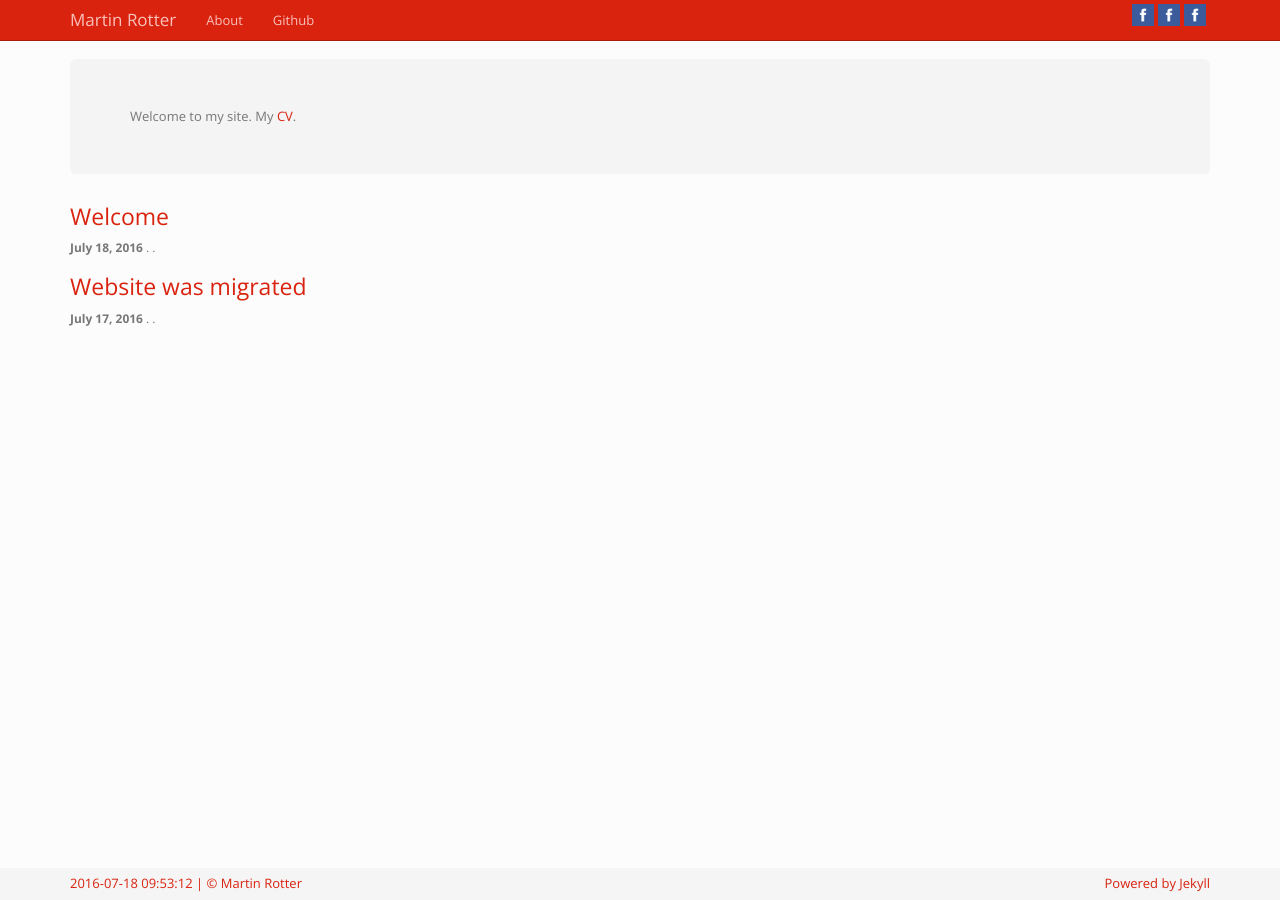
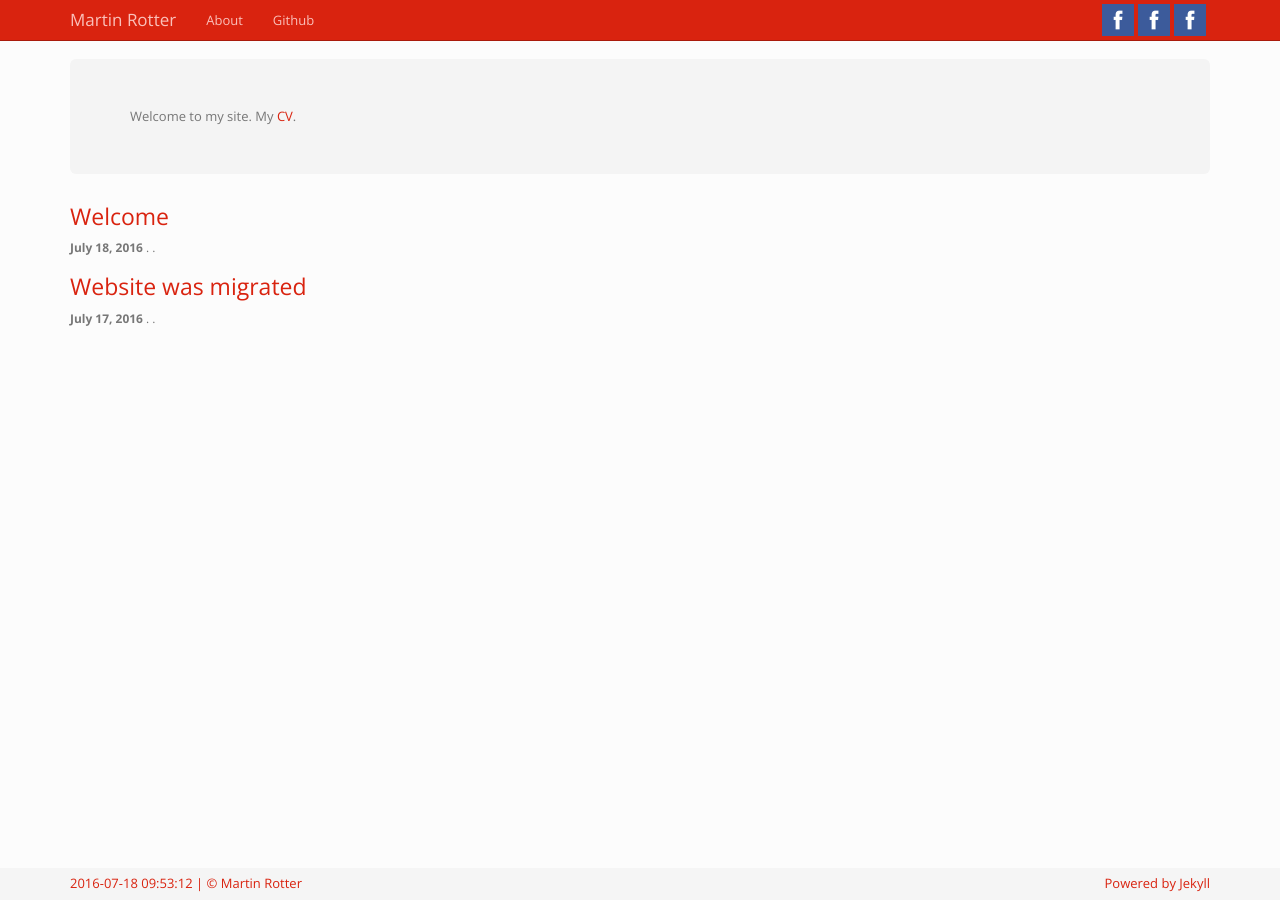
Before and after one commit to martinrotter/martinrotter.github.io, a Jekyll site: the page built from index.html, in a window 1280 px wide. Built offline with Jekyll 4.4.1, drawn with Linux system fonts in a browser that asks for light colours.

Commit message:
Brands test.

```diff
--- a/_includes/header.html
+++ b/_includes/header.html
@@ -21,9 +21,9 @@
           {% endfor %}
         </ul>
 
-        <a class="navbar-right navbar-contact" href=""><img width="22" height="22" src="/images/icons/facebook.png"></a>
-        <a class="navbar-right navbar-contact" href=""><img width="22" height="22" src="/images/icons/facebook.png"></a>
-        <a class="navbar-right navbar-contact" href=""><img width="22" height="22" src="/images/icons/facebook.png"></a>
+        <a class="navbar-right navbar-contact" href=""><img width="32" height="32" src="/images/icons/facebook.png"></a>
+        <a class="navbar-right navbar-contact" href=""><img width="32" height="32" src="/images/icons/facebook.png"></a>
+        <a class="navbar-right navbar-contact" href=""><img width="32" height="32" src="/images/icons/facebook.png"></a>
       </div>
   </div>
 </div>
```
